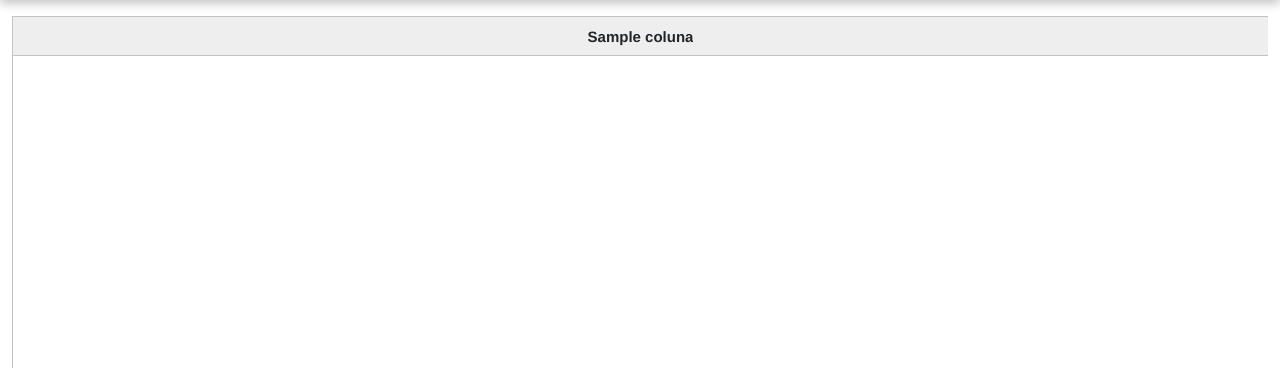
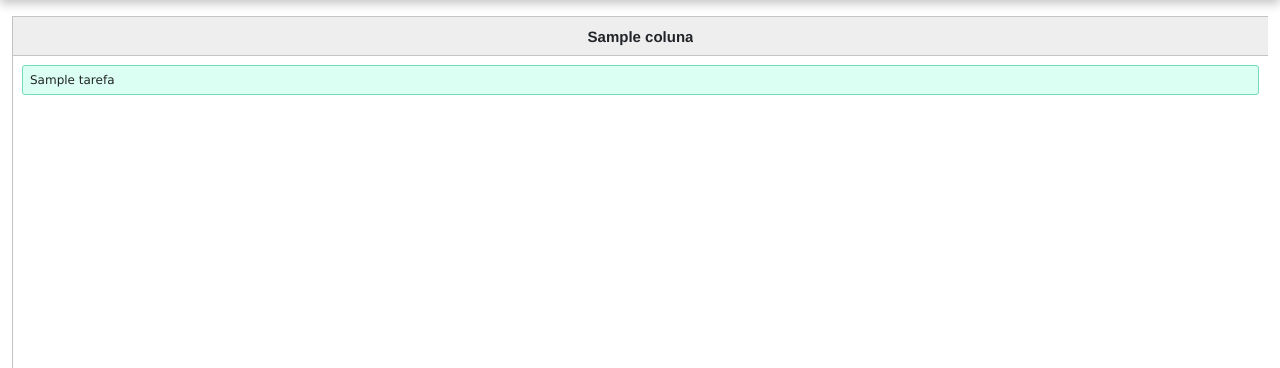
Before and after one commit to gustavossandrin/kanban_life, a Django app: template kanban_life/board/templates/board/board.html in a window 1280 px wide. Shown: the part 52-420 px from the top of the page. Run offline with Django 4.2, Linux system fonts and the light colour scheme; the template is opened without the code that fills it: most values are stand-ins (such as "Sample title", 1, 10 or a date in 2020); lists and menus that the app fills with data are empty; some libraries are stand-ins or nearby versions.

Commit message:
Criado o modelo da tarefa e feito aparecer na table as tarefas dentro de suas colunas

```diff
--- a/kanban_life/board/templates/board/board.html
+++ b/kanban_life/board/templates/board/board.html
@@ -35,7 +35,11 @@
                                 <div class="board-taskListCellHeader-inner"></div>
                             </div>
                             <div class="taskList">
-
+                                {% for tarefa in coluna.tarefas %}
+                                <div class="task task-cyan ">
+                                    <span class="task-name">{{ tarefa.nome }}</span>
+                                </div>
+                                {% endfor %}
                             </div>
                         </div>
                     </td>
--- a/static/css/style.css
+++ b/static/css/style.css
@@ -358,3 +358,24 @@ body {
     right: 0;
     bottom: 0;
 }
+
+.task {
+    position: relative;
+    padding: 5px 7px 0;
+    border: 1px solid #fed22f;
+    margin: 8px;
+    cursor: pointer;
+    word-wrap: break-word;
+    border-radius: 3px;
+    font-size: 12px;
+}
+
+.task-cyan {
+    background-color: #dbfff2;
+    border-color: #70ddb4;
+}
+
+.task-name {
+    display: block;
+    margin-bottom: 5px;
+}
```
Also changed, not shown: kanban_life/board/models.py (+34 -0 lines), kanban_life/board/views.py (+6 -2 lines), kanban_life/board/migrations/0002_tarefa.py (added), kanban_life/board/migrations/0003_tarefa_posicao.py (added).
